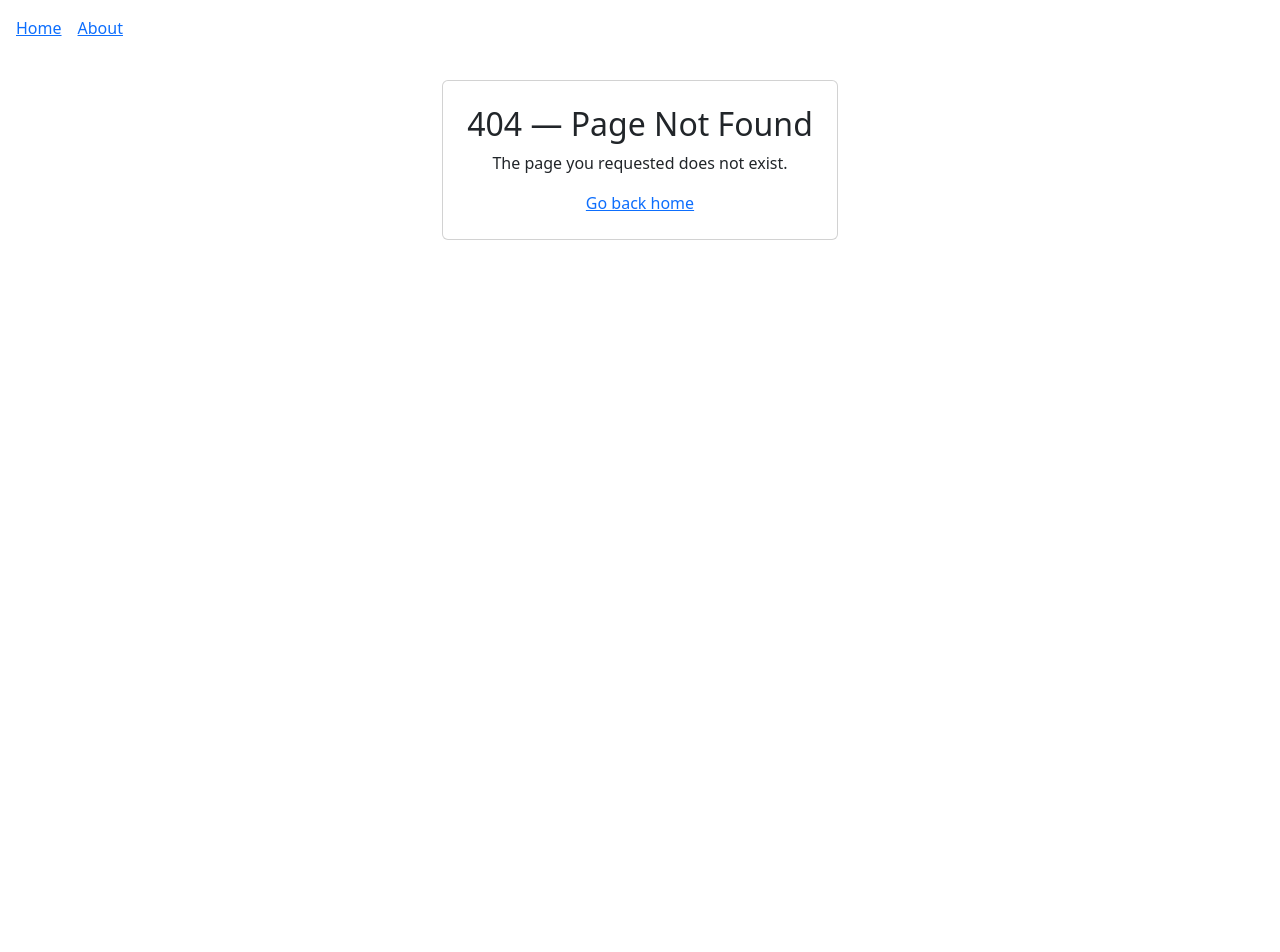
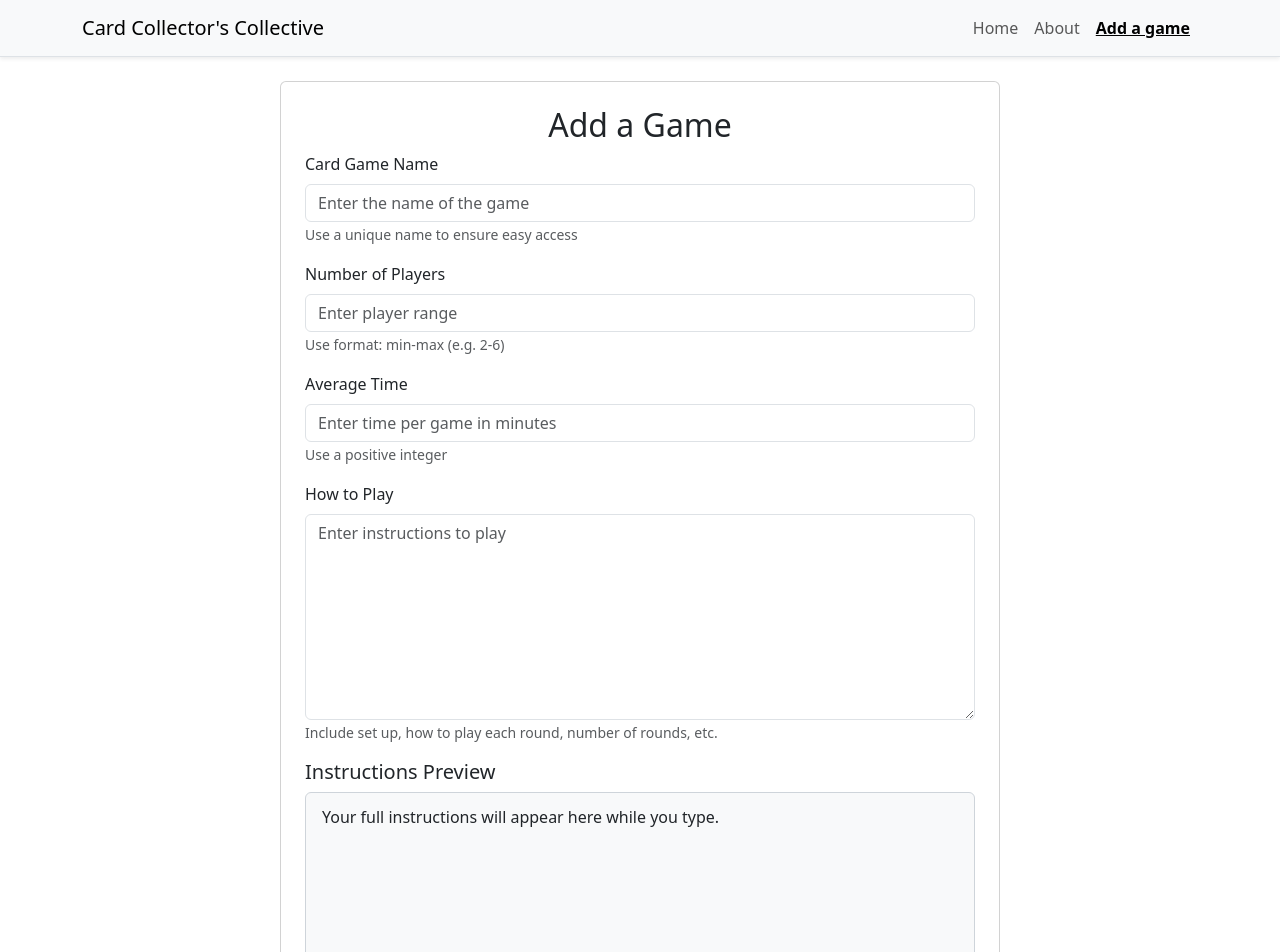
Before and after one commit to CS571-S26/p4, a React (Vite) app: page /#/add in a window 1280 px wide. Before the commit this address had no page. Shown: the top 952 px of the page. Before the commit the page ends 800 px from the top, so only its background shows below. Built offline with nearby package versions, Linux system fonts and the light colour scheme.

Commit message:
Modified nav bar and added add page

```diff
--- a/src/App.css
+++ b/src/App.css
@@ -0,0 +1,26 @@
+.navbar-nav .nav-link.active {
+  font-weight: 600;
+  text-decoration: underline;
+}
+
+.app-main {
+  min-height: calc(100vh - 72px);
+}
+
+.add-game-card {
+  width: min(720px, 100%);
+}
+
+.instructions-input {
+  min-height: 12rem;
+  resize: vertical;
+}
+
+.instructions-preview {
+  min-height: 12rem;
+  padding: 0.75rem 1rem;
+  border: 1px solid #ced4da;
+  border-radius: 0.375rem;
+  background-color: #f8f9fa;
+  white-space: pre-wrap;
+}
--- a/src/App.jsx
+++ b/src/App.jsx
@@ -4,6 +4,7 @@ import HomePage from './pages/HomePage.jsx'
 import AboutPage from './pages/AboutPage.jsx'
 import NotFoundPage from './pages/NotFoundPage.jsx'
 import Layout from './components/Layout.jsx'
+import AddGamePage from './pages/AddGamePage.jsx'
 
 function App() {
   return (
@@ -11,6 +12,7 @@ function App() {
       <Route element={<Layout />}>
         <Route index element={<HomePage />} />
         <Route path="about" element={<AboutPage />} />
+        <Route path="add" element={<AddGamePage />} />
         <Route path="*" element={<NotFoundPage />} />
       </Route>
     </Routes>
--- a/src/components/Layout.jsx
+++ b/src/components/Layout.jsx
@@ -1,15 +1,31 @@
-import { Link, Outlet } from 'react-router-dom'
+import { NavLink, Outlet } from 'react-router-dom'
+import { Container, Nav, Navbar } from 'react-bootstrap'
 import '../App.css'
 
 export default function Layout() {
   return (
     <div>
-      <nav className="m-3">
-        <Link to="/" className="me-3">Home</Link>
-        <Link to="/about/">About</Link>
-      </nav>
+      <Navbar bg="light" expand="md" className="border-bottom shadow-sm">
+        <Container>
+          <Navbar.Brand>Card Collector&apos;s Collective</Navbar.Brand>
+          <Navbar.Toggle aria-controls="site-nav" />
+          <Navbar.Collapse id="site-nav">
+            <Nav className="ms-auto">
+              <Nav.Link as={NavLink} to="/" end>
+                Home
+              </Nav.Link>
+              <Nav.Link as={NavLink} to="/about">
+                About
+              </Nav.Link>
+              <Nav.Link as={NavLink} to="/add">
+                Add a game
+              </Nav.Link>
+            </Nav>
+          </Navbar.Collapse>
+        </Container>
+      </Navbar>
 
-      <main>
+      <main className="app-main">
         <Outlet />
       </main>
     </div>
--- /dev/null
+++ b/src/pages/AddGamePage.jsx
@@ -0,0 +1,75 @@
+import { useState } from 'react'
+import { Card, Form, Button } from 'react-bootstrap'
+import '../App.css'
+
+export default function AddGamePage() {
+    const [instructions, setInstructions] = useState('')
+    const preventNegativeNumberInput = (event) => {
+        if (['-', '+', 'e', 'E', '.'].includes(event.key)) {
+            event.preventDefault()
+        }
+    }
+
+    return (
+        <div className="w-100 h-100 d-flex justify-content-center align-items-center">
+            <Card className="m-4 p-2 add-game-card">
+                <Card.Body>
+                    <h2 className="text-center">Add a Game</h2>
+                    <Form>
+                        <Form.Group className="mb-3" controlId="formGameName">
+                            <Form.Label>Card Game Name</Form.Label>
+                            <Form.Control type="name" placeholder="Enter the name of the game" />
+                            <Form.Text className="text-muted">
+                                Use a unique name to ensure easy access
+                            </Form.Text>
+                        </Form.Group>
+                        <Form.Group className="mb-3" controlId="formNumPlayers">
+                            <Form.Label>Number of Players</Form.Label>
+                            <Form.Control type="text" placeholder="Enter player range" />
+                            <Form.Text className="text-muted">
+                                Use format: min-max (e.g. 2-6)
+                            </Form.Text>
+                        </Form.Group>
+                        <Form.Group className="mb-3" controlId="formTime">
+                            <Form.Label>Average Time</Form.Label>
+                            <Form.Control
+                                type="number"
+                                min="1"
+                                step="1"
+                                inputMode="numeric"
+                                onKeyDown={preventNegativeNumberInput}
+                                placeholder="Enter time per game in minutes"
+                            />
+                            <Form.Text className="text-muted">
+                                Use a positive integer
+                            </Form.Text>
+                        </Form.Group>
+                        <Form.Group className="mb-3" controlId="formInstructions">
+                            <Form.Label>How to Play</Form.Label>
+                            <Form.Control
+                                as="textarea"
+                                rows={8}
+                                value={instructions}
+                                onChange={(event) => setInstructions(event.target.value)}
+                                placeholder="Enter instructions to play"
+                                className="instructions-input"
+                            />
+                            <Form.Text className="text-muted">
+                                Include set up, how to play each round, number of rounds, etc.
+                            </Form.Text>
+                        </Form.Group>
+                        <div className="mb-3">
+                            <h3 className="fs-5">Instructions Preview</h3>
+                            <div className="instructions-preview">
+                                {instructions || 'Your full instructions will appear here while you type.'}
+                            </div>
+                        </div>
+                        <Button variant="primary" type="submit">
+                            Submit
+                        </Button>
+                    </Form>
+                </Card.Body>
+            </Card>
+        </div>
+    )
+}
```
Also changed, not shown: 1 other file (tests, documents, lock files or other folders).
